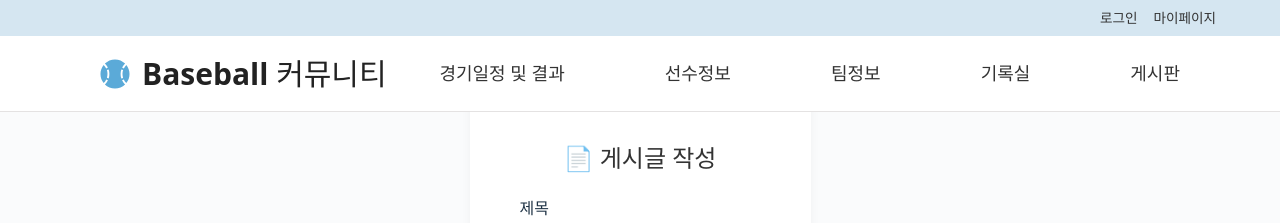
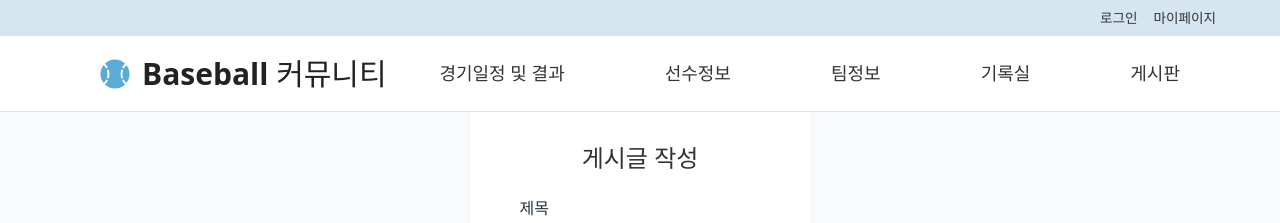
Before and after one commit to YB3698/team5-baseball-project, a React (Vite) app in the folder frontend/baseball_pj/: page /postform in a window 1280 px wide. Shown: the top 223 px of the page. Built offline with nearby package versions, Linux system fonts and the light colour scheme.

Commit message:
add pages

```diff
--- a/frontend/baseball_pj/src/pages/PostForm.jsx
+++ b/frontend/baseball_pj/src/pages/PostForm.jsx
@@ -23,7 +23,7 @@ const PostForm = () => {
 
   return (
     <div className="post-form page-container wider-form">
-      <h2>📄 게시글 작성</h2>
+      <h2>게시글 작성</h2>
       {!submitted ? (
         <form onSubmit={handleSubmit}>
           <label>제목</label>
--- a/frontend/baseball_pj/src/pages/PostList.jsx
+++ b/frontend/baseball_pj/src/pages/PostList.jsx
@@ -52,7 +52,7 @@ const PostList = () => {
       </div>
 
       <div className="post-actions" style={{ display: 'flex', justifyContent: 'flex-end' }}>
-        <Link to="/postform" className="write-btn small">✏ 글쓰기</Link>
+        <Link to="/postform" className="write-btn small">글쓰기</Link>
         <button className="mypage-link small" onClick={() => setMyPostsOnly(!myPostsOnly)}>
           {myPostsOnly ? '전체 글 보기' : '내가 쓴 글'}
         </button>
```
